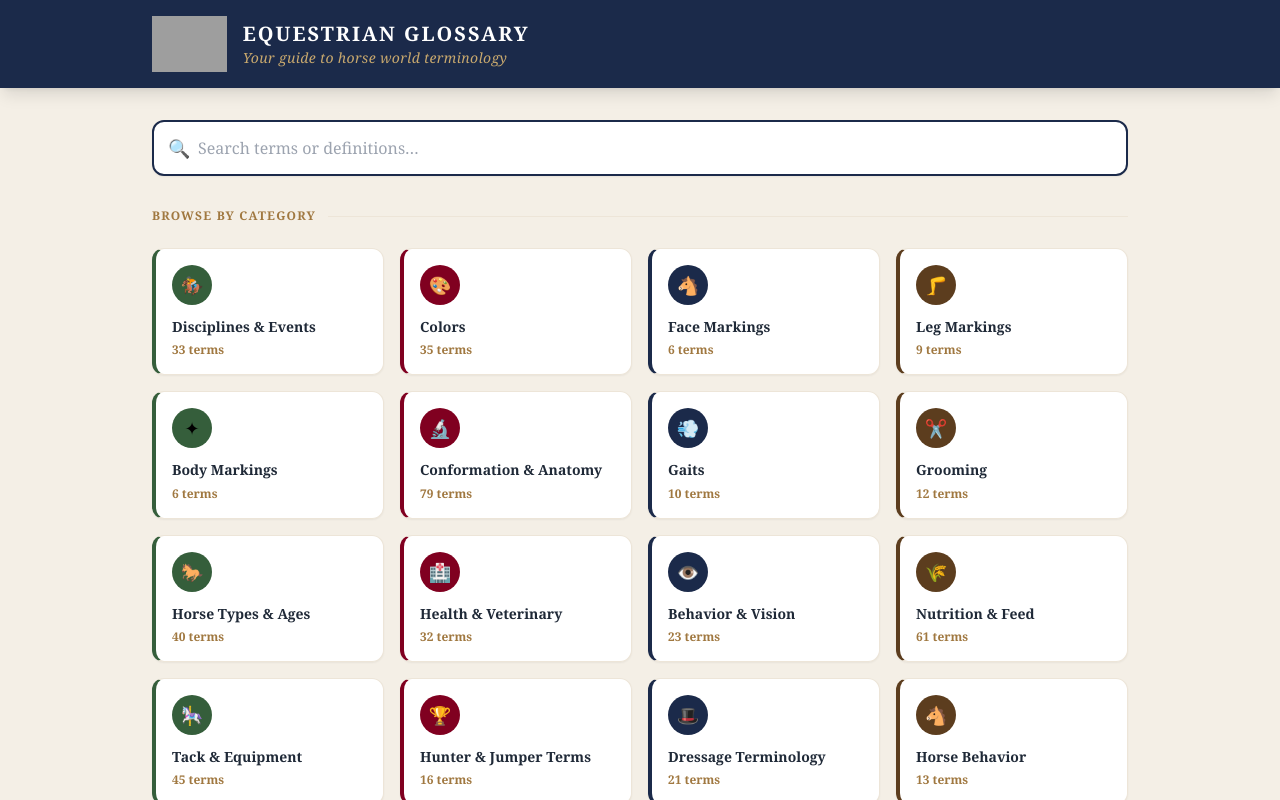
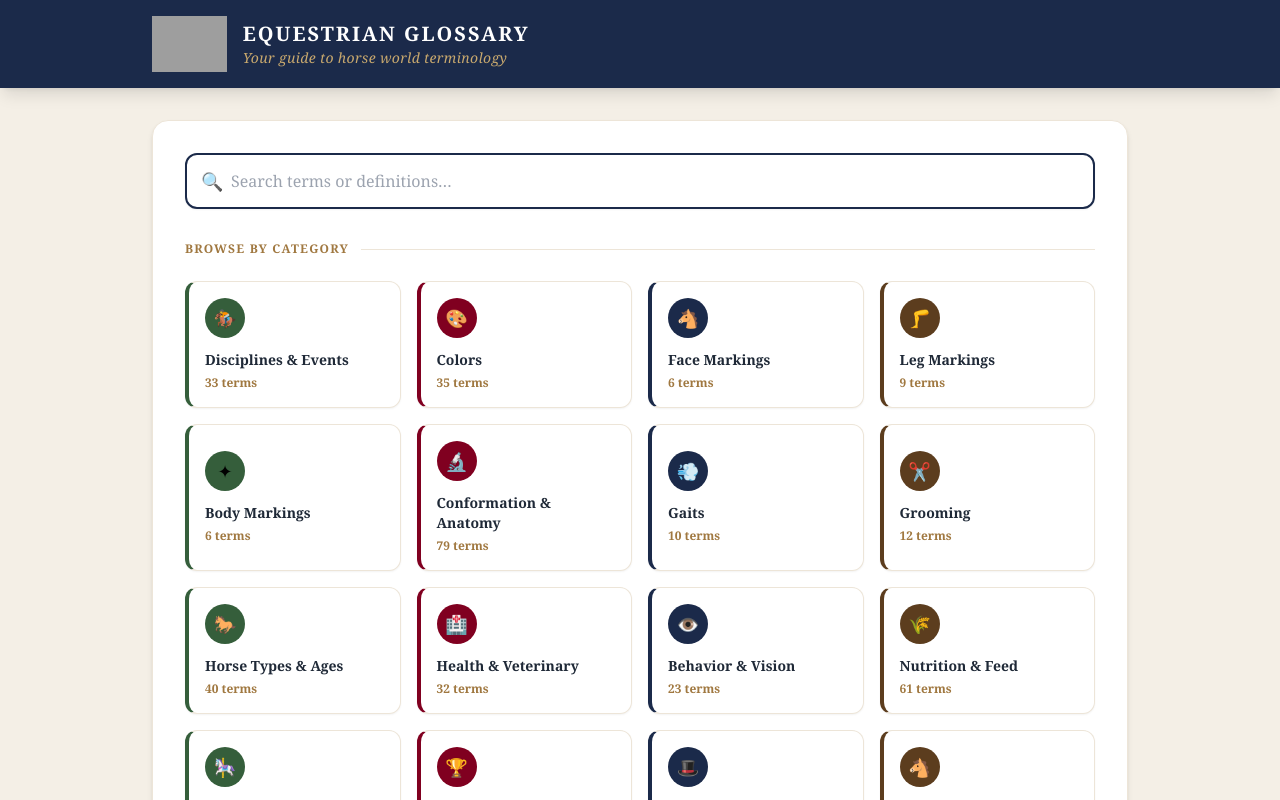
Before and after one commit to RuthMarieEllis/equestrian-glossary, a React (Vite) app: page / in a window 1280 px wide. Shown: the top 800 px of the page. Built offline with nearby package versions, Linux system fonts and the light colour scheme; grey boxes are pictures that could not be loaded.

Commit message:
Add white container wrapper

```diff
--- a/src/App.jsx
+++ b/src/App.jsx
@@ -64,6 +64,7 @@ export default function App() {
 
       {/* ── Main ── */}
       <main className="max-w-5xl mx-auto px-4 sm:px-6 py-8">
+        <div className="bg-white rounded-2xl shadow-md border border-eq-cream-dark p-6 sm:p-8">
 
         {/* Search bar */}
         <div className="mb-8">
@@ -254,9 +255,10 @@ export default function App() {
             </div>
           </div>
         )}
+
+        </div>{/* end white container */}
       </main>
 
-      {/* ── Footer ── */}
       <footer className="bg-eq-navy mt-12 py-5">
         <p className="text-center text-white/50 text-xs tracking-widest uppercase">
           Equestrian Glossary &mdash; For the horse world
```
